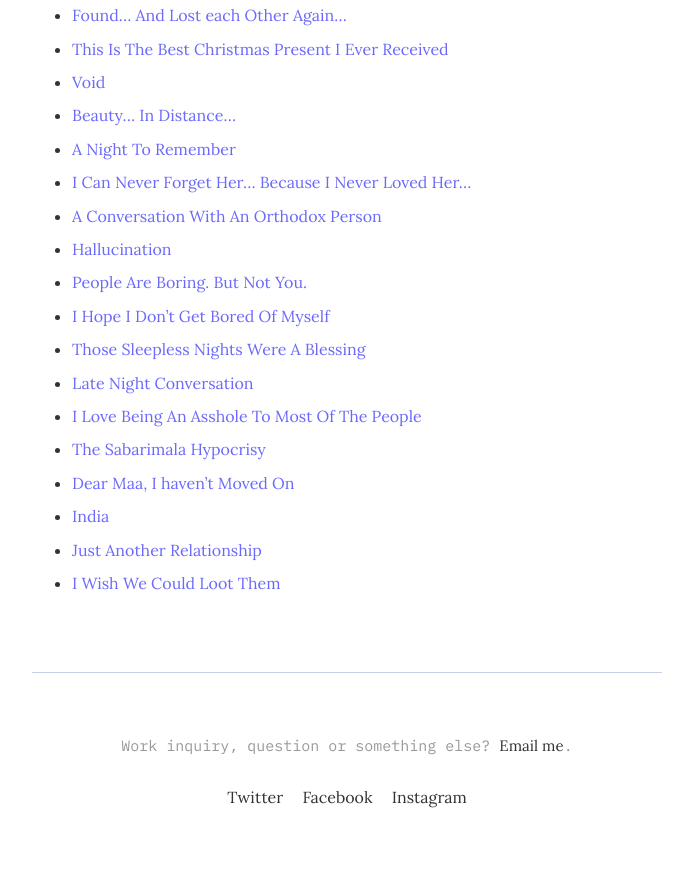
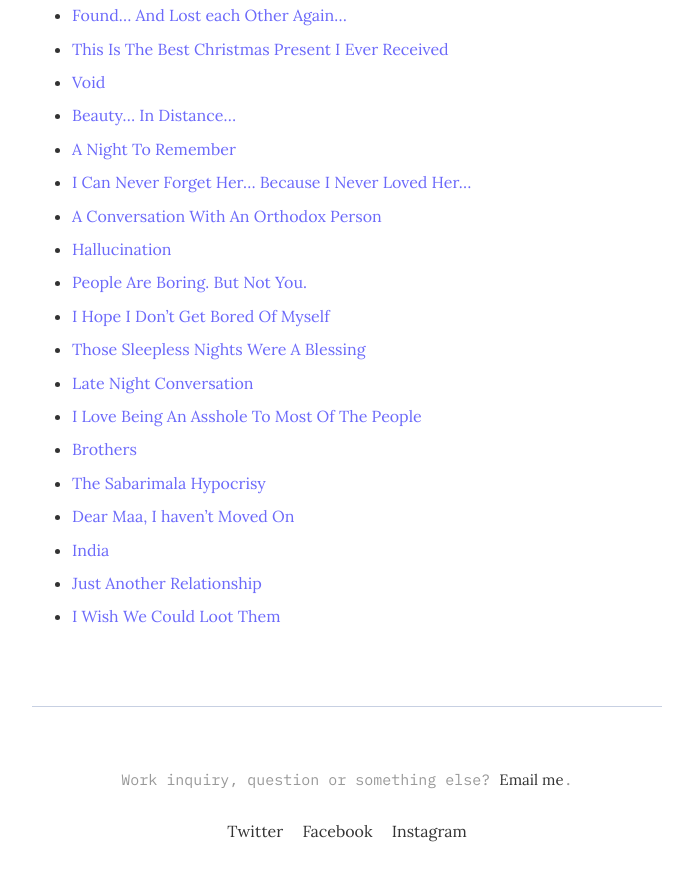
Before and after one commit to argumentativeyouth/pblog, a Jekyll site: the page built from _pages/all-posts.md, in a window 1280 px wide and 900 px high, scrolled down 1339 px. Shown: the top 881 px of the window, without its empty margins (293-986 px from the left). Built offline with Jekyll 4.4.1, drawn with Linux system fonts in a browser that asks for light colours.

Commit message:
Update all-posts.md

```diff
--- a/_pages/all-posts.md
+++ b/_pages/all-posts.md
@@ -50,6 +50,7 @@ image:
 * [Those Sleepless Nights Were A Blessing](https://pritams.blog/those-sleepless-nights-were-a-blessing/)
 * [Late Night Conversation](https://pritams.blog/late-night-conversation/)
 * [I Love Being An Asshole To Most Of The People](https://pritams.blog/i-love-being-an-asshole/)
+* [Brothers](https://pritams.blog/brothers/)
 * [The Sabarimala Hypocrisy](https://pritams.blog/the-sabarimala-hypocrisy/)
 * [Dear Maa, I haven't Moved On](https://pritams.blog/no-i-have-not-moved-on/)
 * [India](https://pritams.blog/india/)
```
